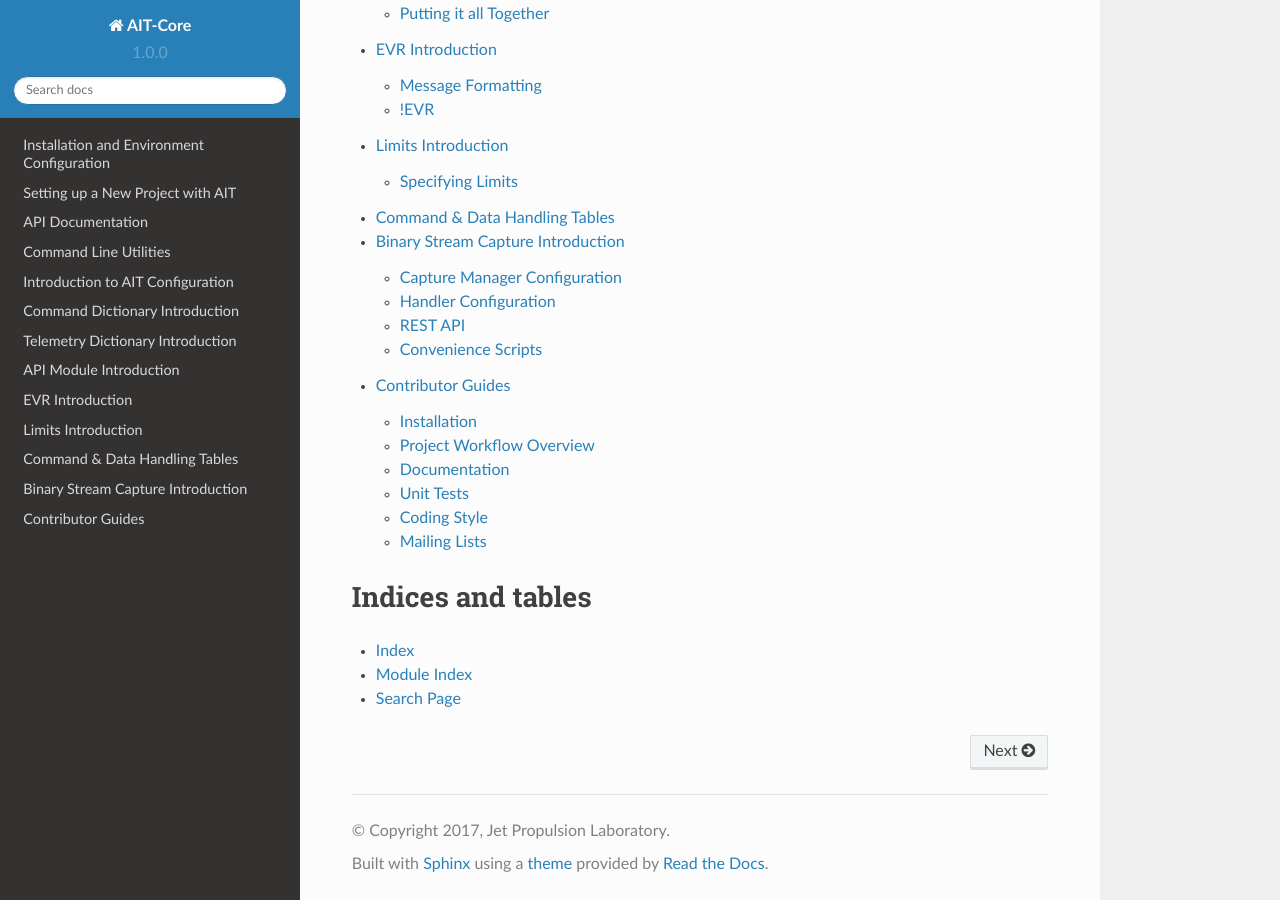
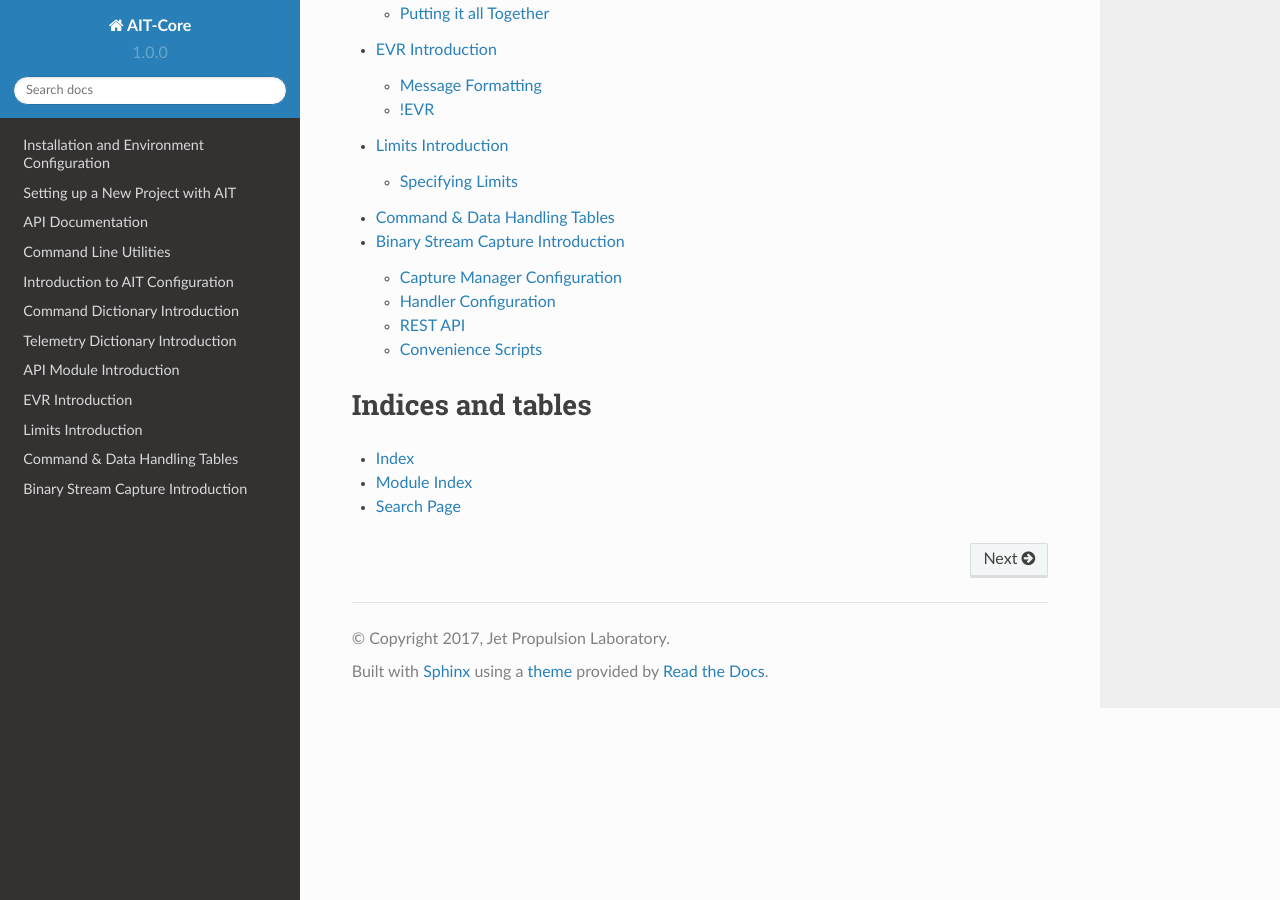
Before and after one commit to NASA-AMMOS/AIT-Core, a Sphinx documentation site: the page built from doc/source/index.rst, in a window 1280 px wide and 900 px high, scrolled down 1556 px. Built offline with Sphinx 7.4.7 and the Read the Docs theme 2.0.0, drawn with Linux system fonts in a browser that asks for light colours; some of the changed lines change nothing that is shown.

Commit message:
Issue #58 - Remove contributing guide from Sphinx docs

```diff
--- a/doc/source/contribute.rst
+++ /dev/null
@@ -1,96 +0,0 @@
-Contributor Guides
-==================
-
-Installation
-------------
-
-Before you install **ait-core** you should install `virtualenv <https://virtualenv.pypa.io/en/latest/installation.html>`_ to properly isolate your development environment. It is also recommended that you install `virtualenvwrapper <https://virtualenvwrapper.readthedocs.org/en/latest/install.html>`_ for convenience. The following instructions will assume that you have installed both already.
-
-Installation is largely the same if you wish to contribute or make changes to the code compared to simply using the toolkit. The only real change is installing **ait-core** as a "develop" mode package so we can make changes and test them without needing to reinstall the changed files.
-
-.. code-block:: bash
-
-    $ pip install -e .[docs,tests]
-
-Project Workflow Overview
--------------------------
-
-AIT use a feature-branch / pull request approach to organizing contributions to the toolkit. All code is reviewed prior to integration into the toolkit.
-
-Track changes via tickets
-^^^^^^^^^^^^^^^^^^^^^^^^^
-
-All changes need to be made against one or more tickets for tracking purposes. AIT uses Github Issues along with Zenhub to track issue in the project. All tickets should have (outside of rare edge-cases):
-
-- A concise title
-- An in-depth description of the problem / request. If reporting a bug, the description should include information on how to reproduce the bug. Also include the version of the code where you're seeing the bug.
-
-If you're going to begin work on a ticket make sure to progress the ticket through the various **Pipeline** steps as appropriate as well as assigning yourself as an **Assignee**. If you lack sufficient permissions to do so you can post on the ticket asking for the above to be done for you.
-
-Commit Messages
-^^^^^^^^^^^^^^^
-
-AIT projects take a fairly standard approach to commit message formatting. You can checkout `Tim Pope's blog <http://tbaggery.com/2008/04/19/a-note-about-git-commit-messages.html>`_ for a good starting point to figuring out how to format your commit messages. All commit messages should reference a ticket in their title / summary line.
-
-.. code-block:: none
-
-   Issue #248 - Show an example commit message title
-
-This makes sure that tickets are updated on Github with references to commits that are related to them.
-
-Pull Requests and Feature Branches
-^^^^^^^^^^^^^^^^^^^^^^^^^^^^^^^^^^
-
-All changes should be isolated to a feature branch that links to a ticket. The standard across AIT projects is to use **issue-###** for branch names where **###**  is the issue number found on Github.
-
-The title of a pull request should include a reference to the ticket being fixed as mentioned for commit messages. The description of a pull request should provide an in-depth explanation of the changes present. Note, if you wrote good commit messages this step should be easy!
-
-Any tickets that are resolved by the pull request should be referenced with Github's syntax for closing out tickets. Assuming the above ticket we would have the following in a pull request description:
-
-.. code-block:: none
-
-   Resolve #248
-
-Documentation
--------------
-
-AIT uses Sphinx to build its documentation. You can build the documentation
-with:
-
-.. code-block:: bash
-
-    $ python setup.py build_sphinx
-
-To view the documentation, open **doc/build/html/index.html** in a web browser.
-
-If you need to update the auto-generated documentation you can run the
-following command to rebuild all of the **ait** package documentation:
-
-.. code-block:: bash
-
-    $ sphinx-apidoc --separate --force --no-toc -o doc/source ait ait/test
-
-Please make sure to update the docs if changes in a ticket result in the
-documentation being out of date.
-
-Unit Tests
-----------
-
-AIT uses the `Nose <https://nose.readthedocs.org/en/latest/>`_ unit
-test framework.  To run the tests in **python/ait/test**:
-
-.. code-block:: bash
-
-    $ python setup.py nosetests
-
-Please be sure to check that all tests pass before creating a pull request for a ticket. All new functionality or changes to existing functionality should include one or more (probably more) tests covering those changes.
-
-Coding Style
-------------
-
-AIT makes a best-effort attempt at sticking with PEP-8 conventions.
-
-Mailing Lists
--------------
-
-The AIT mailings lists are a good way to get in contact with people working on the project. If you need help with something on the project feel free to send an email to the AIT team at **ait-dev@googlegroups.com**.
--- a/doc/source/index.rst
+++ b/doc/source/index.rst
@@ -22,7 +22,6 @@ Visit the :doc:`Installation and Environment Configuration <installation>` guide
    limits_intro
    Command & Data Handling Tables <c_and_dh_intro>
    bsc_intro
-   contribute
 
 Indices and tables
 ==================
```
